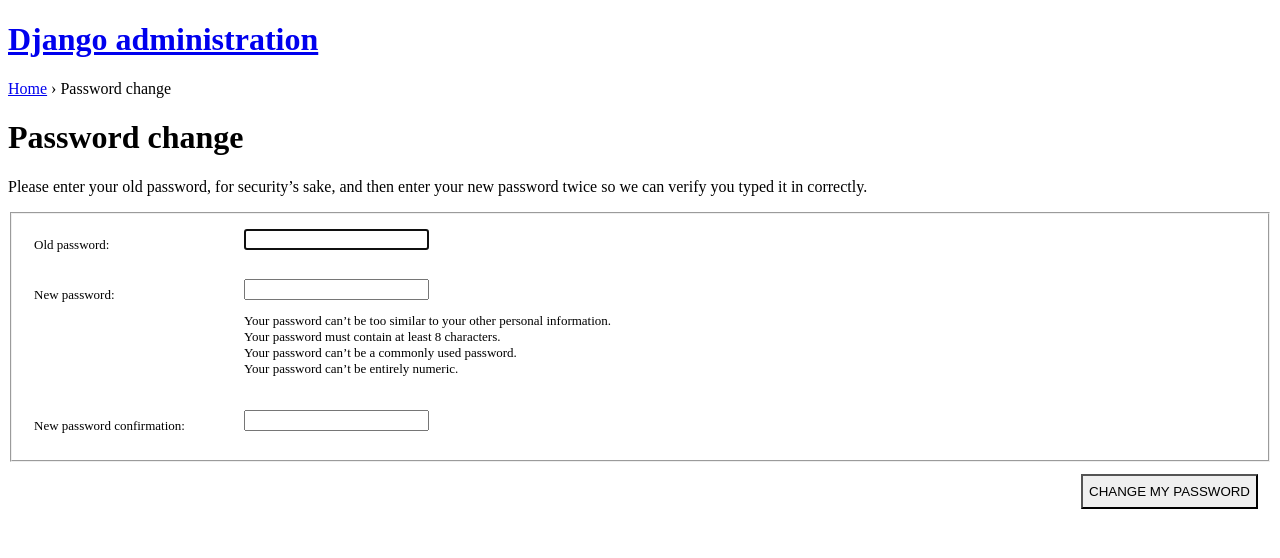
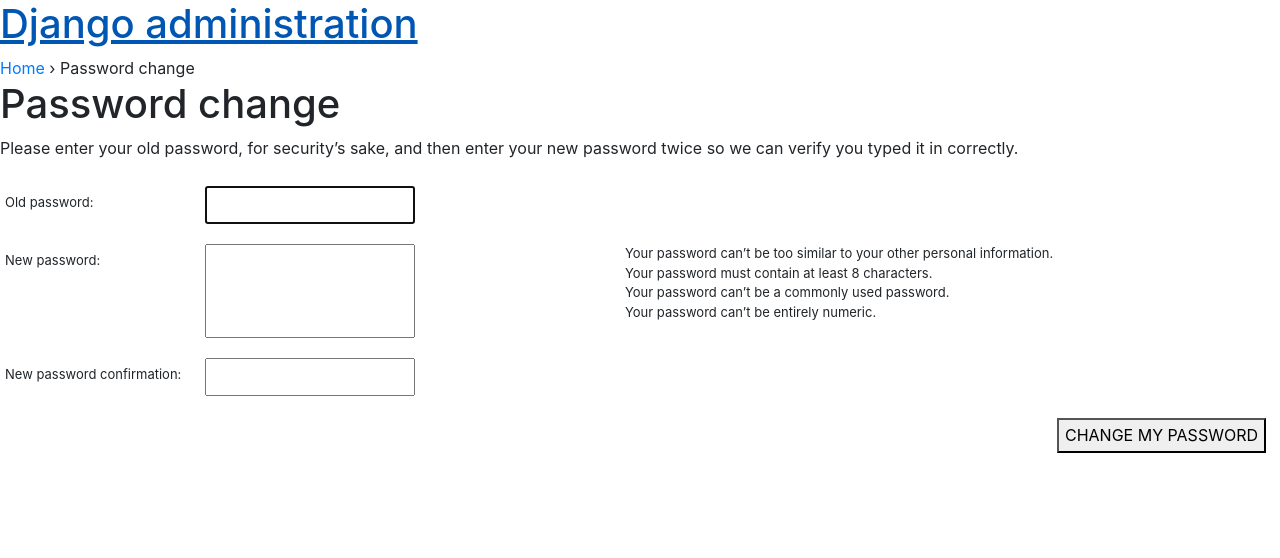
Before and after one commit to estefania95/SpeedQuiz_2.7, a Django app: a page that uses static/speedQuiz/src/styles.scss in a window 1280 px wide. Shown: the top 558 px of the page. Run offline with Django 3.2, Linux system fonts and the light colour scheme; the visitor is signed in with stand-in values (Sample User, id 1); style sheets or scripts are compiled from the project's sources.

Commit message:
dependencies instalades

```diff
--- a/static/speedQuiz/angular.json
+++ b/static/speedQuiz/angular.json
@@ -29,7 +29,10 @@
             "styles": [
               "src/styles.scss"
             ],
-            "scripts": [],
+            "scripts": [
+              "node_modules/jquery/dist/jquery.min.js",
+              "node_modules/bootstrap/dist/js/bootstrap.min.js"
+            ],
             "es5BrowserSupport": true
           },
           "configurations": {
--- a/static/speedQuiz/package.json
+++ b/static/speedQuiz/package.json
@@ -19,6 +19,8 @@
     "@angular/platform-browser": "~7.2.0",
     "@angular/platform-browser-dynamic": "~7.2.0",
     "@angular/router": "~7.2.0",
+    "@ng-bootstrap/ng-bootstrap": "^4.1.1",
+    "bootstrap": "^4.0.0-alpha.6",
     "core-js": "^2.5.4",
     "rxjs": "~6.3.3",
     "tslib": "^1.9.0",
@@ -29,9 +31,10 @@
     "@angular/cli": "~7.3.8",
     "@angular/compiler-cli": "~7.2.0",
     "@angular/language-service": "~7.2.0",
-    "@types/node": "~8.9.4",
+    "@fortawesome/fontawesome-free": "^5.8.1",
     "@types/jasmine": "~2.8.8",
     "@types/jasminewd2": "~2.0.3",
+    "@types/node": "~8.9.4",
     "codelyzer": "~4.5.0",
     "jasmine-core": "~2.99.1",
     "jasmine-spec-reporter": "~4.2.1",
--- a/static/speedQuiz/src/styles.scss
+++ b/static/speedQuiz/src/styles.scss
@@ -1 +1,39 @@
 /* You can add global styles to this file, and also import other style files */
+$fa-font-path: "@fortawesome/fontawesome-free/webfonts";
+@import "@fortawesome/fontawesome-free/scss/fontawesome.scss";
+@import "@fortawesome/fontawesome-free/scss/regular.scss";
+@import "@fortawesome/fontawesome-free/scss/solid.scss";
+
+
+@import 'node_modules/bootstrap/scss/bootstrap.scss';
+body::-webkit-scrollbar {
+    width: 8px;     /* Tamaño del scroll en vertical */
+    height: 8px;    /* Tamaño del scroll en horizontal */
+}
+
+body::-webkit-scrollbar-thumb {
+    background: #ccc;
+    border-radius: 4px;
+}
+
+/* Cambiamos el fondo y agregamos una sombra cuando esté en hover */
+body::-webkit-scrollbar-thumb:hover {
+    background: #b3b3b3;
+    box-shadow: 0 0 2px 1px rgba(0, 0, 0, 0.2);
+}
+
+/* Cambiamos el fondo cuando esté en active */
+body::-webkit-scrollbar-thumb:active {
+    background-color: #999999;
+}
+/* Ponemos un color de fondo y redondeamos las esquinas del track */
+body::-webkit-scrollbar-track {
+    background: #e1e1e1;
+    border-radius: 4px;
+}
+
+/* Cambiamos el fondo cuando esté en active o hover */
+body::-webkit-scrollbar-track:hover,
+body::-webkit-scrollbar-track:active {
+  background: #d4d4d4;
+}
```
Also changed, not shown: static/speedQuiz/package-lock.json.
